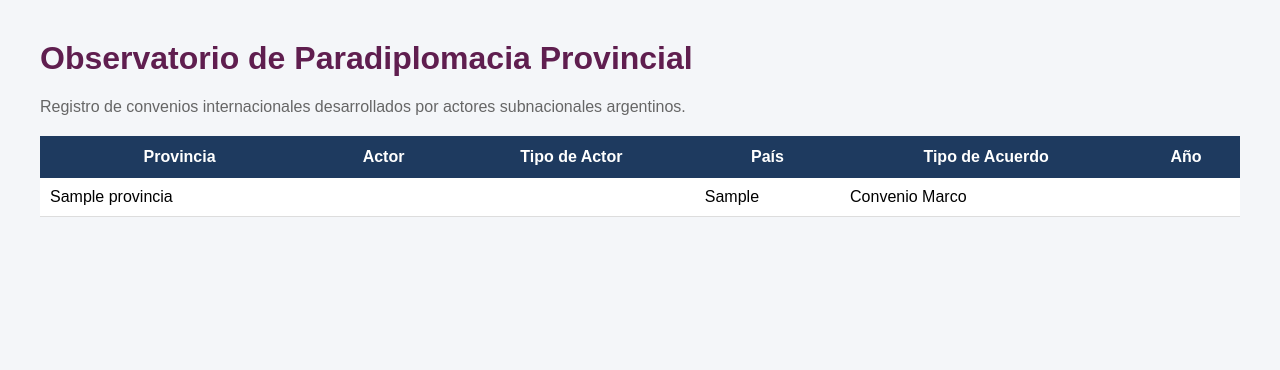
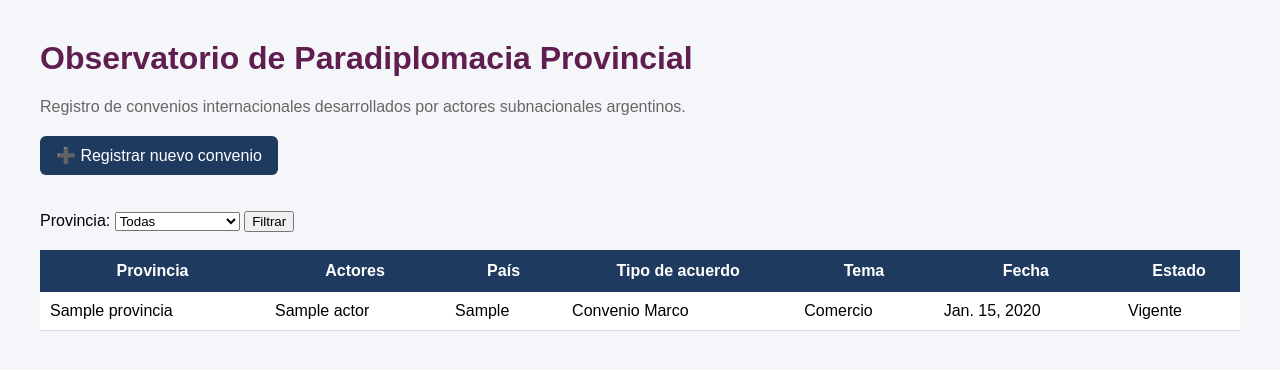
Before and after one commit to Julietaccarmona/observatorio-paradiplomacia, a Django app: page / in a window 1280 px wide. Shown: the top 370 px of the page. Run offline with Django 5.2, Linux system fonts and the light colour scheme; tables that the repository leaves empty hold one stand-in row (values such as "Sample post").

Commit message:
Mejora de interfaz y agrego form de convenios

```diff
--- a/core/templates/convenios.html
+++ b/core/templates/convenios.html
@@ -45,7 +45,23 @@
         color: #666;
         margin-bottom: 20px;
       }
+
+      .boton {
+        display: inline-block;
+        background-color: #1e3a5f;
+        color: white;
+        padding: 10px 16px;
+        text-decoration: none;
+        border-radius: 6px;
+        margin-bottom: 20px;
+      }
+
+      .boton:hover {
+        background-color: #2d537f;
+      }
     </style>
+
+
   </head>
   <body>
     <div class="container">
@@ -56,15 +72,44 @@
         subnacionales argentinos.
       </p>
 
+      <p>
+        <a href="{% url 'crear_convenio' %}" class="boton">
+          ➕ Registrar nuevo convenio
+        </a>
+      </p>
+
+      <form method="get">
+
+         <label for="provincia">Provincia:</label>
+
+          <select name="provincia" id="provincia">
+
+             <option value="">Todas</option>
+
+              {% for provincia in provincias %}
+                <option value="{{ provincia.id }}">
+                   {{ provincia.nombre }}
+                 </option>
+              {% endfor %}
+
+          </select>
+
+        <button type="submit">Filtrar</button>
+
+      </form>
+
+      <br>
+
       <table>
         <thead>
           <tr>
             <th>Provincia</th>
-            <th>Actor</th>
-            <th>Tipo de Actor</th>
+            <th>Actores</th>
             <th>País</th>
-            <th>Tipo de Acuerdo</th>
-            <th>Año</th>
+            <th>Tipo de acuerdo</th>
+            <th>Tema</th>
+            <th>Fecha</th>
+            <th>Estado</th>
           </tr>
         </thead>
 
@@ -72,11 +117,23 @@
           {% for convenio in convenios %}
           <tr>
             <td>{{ convenio.provincia }}</td>
-            <td>{{ convenio.actor.nombre }}</td>
-            <td>{{ convenio.actor.tipo }}</td>
+
+            <td>
+              {% for actor in convenio.actores.all %}
+               {{ actor.nombre }}
+               {% if not forloop.last %}, {% endif %}
+              {% endfor %}
+            </td>
+
             <td>{{ convenio.pais }}</td>
+
             <td>{{ convenio.tipo_acuerdo }}</td>
-            <td>{{ convenio.anio }}</td>
+
+            <td>{{ convenio.tema }}</td>
+
+            <td>{{ convenio.fecha_firma }}</td>
+
+            <td>{{ convenio.estado }}</td>
           </tr>
           {% endfor %}
         </tbody>
--- a/core/urls.py
+++ b/core/urls.py
@@ -2,5 +2,6 @@
 from . import views
 
 urlpatterns = [
-    path('', views.lista_convenios),
+    path("", views.lista_convenios, name="lista_convenios"),
+    path("nuevo/", views.crear_convenio, name="crear_convenio"),
 ]
--- a/core/views.py
+++ b/core/views.py
@@ -1,9 +1,33 @@
-from django.shortcuts import render
 
 # Create your views here.
-from django.shortcuts import render
-from .models import Convenio
+from django.shortcuts import render, redirect
+from .models import Convenio, Provincia
+from .forms import ConvenioForm
+
 
 def lista_convenios(request):
+
     convenios = Convenio.objects.all()
-    return render(request, 'convenios.html', {'convenios': convenios})
+
+    provincias = Provincia.objects.all()
+
+    return render(
+        request,
+        "convenios.html",
+        {
+            "convenios": convenios,
+            "provincias": provincias,
+        },
+    )
+
+
+def crear_convenio(request):
+    if request.method == 'POST':
+        form = ConvenioForm(request.POST)
+        if form.is_valid():
+            form.save()
+            return redirect('/')
+
+    else:
+        form = ConvenioForm()
+    return render(request, 'crear_convenio.html', {'form': form})
```
Also changed, not shown: core/forms.py (added, +20 -0 lines), core/templates/crear_convenio.html (added, +20 -0 lines).
